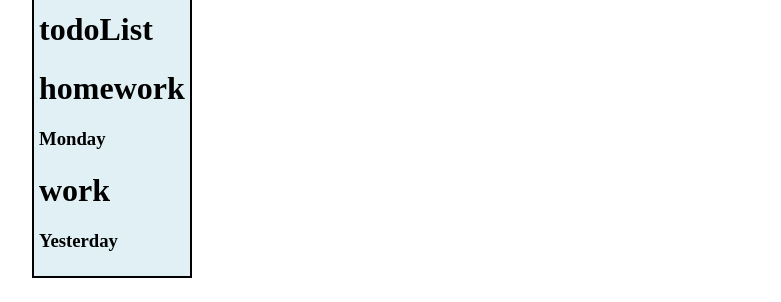
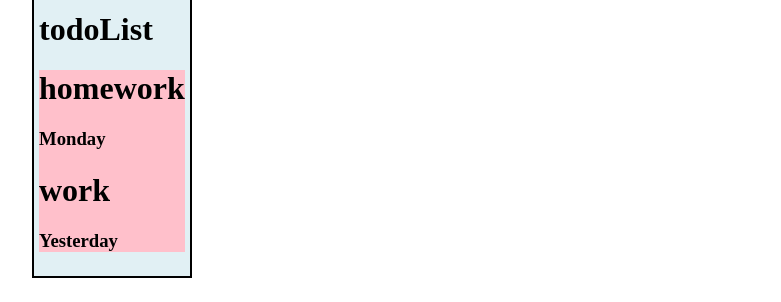
Before and after one commit to themancalledzac/littleBlackBook, a Next.js app: page /user in a window 1280 px wide. Shown: the part 1958-2260 px from the top of the page, without its empty margins (240-1021 px from the left). Built offline with nearby package versions, Linux system fonts and the light colour scheme.

Commit message:
made complicated list Component

```diff
--- a/src/Components/List/List.module.scss
+++ b/src/Components/List/List.module.scss
@@ -1,3 +1,3 @@
 .listCardBody {
-  // todo
+  background-color: pink;
 }
--- a/src/Components/List/index.jsx
+++ b/src/Components/List/index.jsx
@@ -2,19 +2,15 @@
 
 import styles from './List.module.scss';
 import ListSimple from "@/Components/ListSimple";
+import ListComplicated from '../ListComplicated/listComplicated';
+
 
 export default function List( { module } ) {
+
     return (
         <div className={styles.listCardBody}>
             {module.list_type === "todo" &&
-                // todo: make own component
-                module.data.map( ( item ) => (
-                    // Assuming `item` has `title` and `dateDue` properties
-                    <div key={item.name}>
-                        <h1>{item.name}</h1>
-                        <h3>{item.dateDue}</h3>
-                    </div>
-                ) )
+                <ListComplicated data={module.data}/>
             }
             {module.list_type === "grocery" &&
                 <ListSimple list={module.data}/>
@@ -23,5 +19,6 @@ export default function List( { module } ) {
     );
 }
 
+
 //if module is title: "contact" then it should look one way
 //if module is title:"author" then it should look one way
--- /dev/null
+++ b/src/Components/ListComplicated/listComplicated.jsx
@@ -0,0 +1,17 @@
+'use client'
+
+// import styles from './List.module.scss';
+
+export default function ListComplicated({ data }) {
+    return (
+        <div>
+            {data.map((item) => (
+                // Assuming `item` has `title` and `dateDue` properties
+                <div key={item.name}>
+                    <h1>{item.name}</h1>
+                    <h3>{item.dateDue}</h3>
+                </div>
+            ))}
+        </div>
+    )
+}
--- a/src/Components/Module/index.jsx
+++ b/src/Components/Module/index.jsx
@@ -5,6 +5,8 @@ import ContactCard from "@/Components/ContactCard";
 import List from "@/Components/List";
 
 export default function Module( { module } ) {
+    console.log('Module function, line 8: ');
+    console.log(module);
     return (
         <div className={styles.moduleWrapper}>
             <h1>{module.title}</h1>
@@ -12,6 +14,7 @@ export default function Module( { module } ) {
                 <ContactCard contacts={module.data}/>
             )}
             {module.module_type === "list" && (
+                // why is it module={modle} ?
                 <List module={module}/>
             )}
 
--- a/src/app/user/page.jsx
+++ b/src/app/user/page.jsx
@@ -18,6 +18,7 @@ export default function User() {
     // const [moduleList, setModuleList] = useState( ["module1", "module2", "module3"] )
     const [dropdownMenuOpen, setDropdownMenuOpen] = useState( false );
     const [userModules, setUserModules] = useState( fetchData );
+    console.log(userModules);
     return (
         <div className={styles.main}>
             <Header
```
